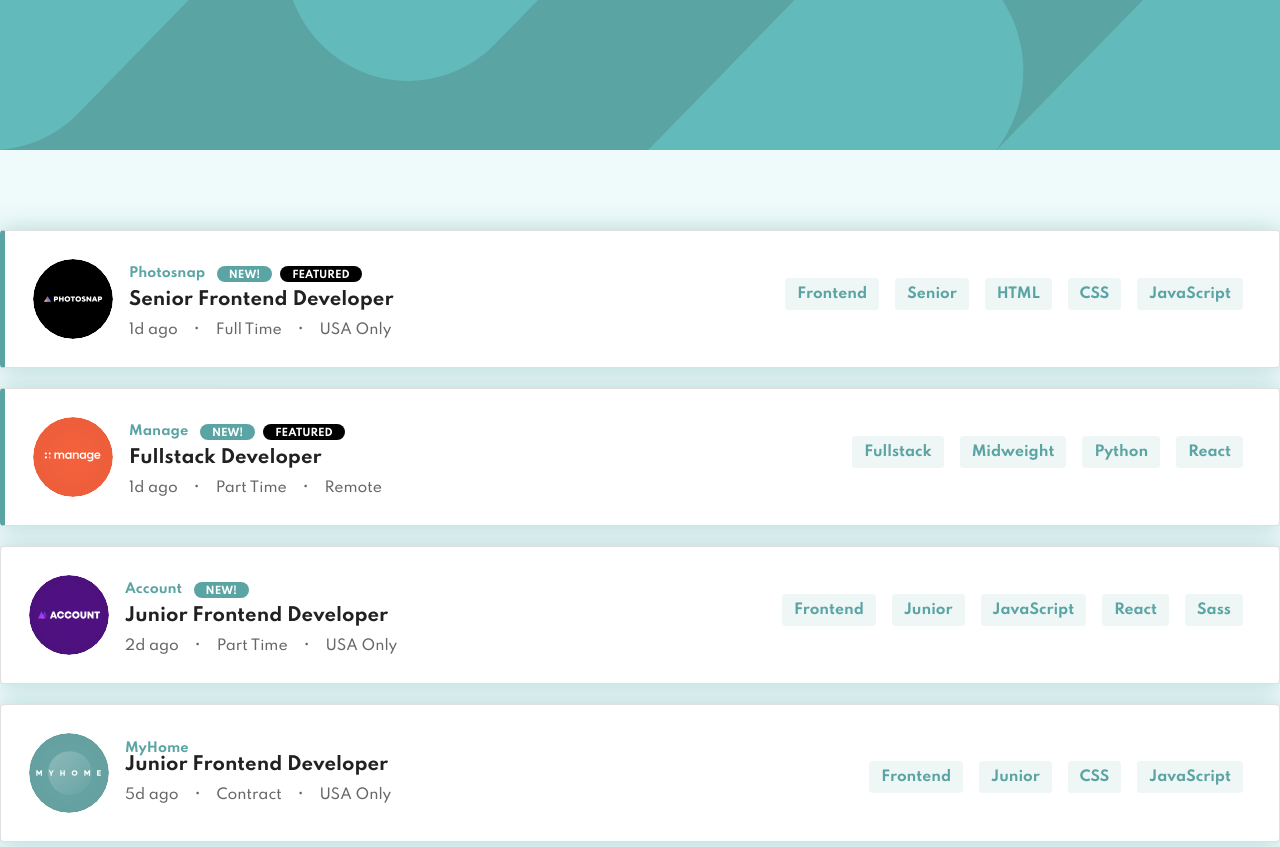
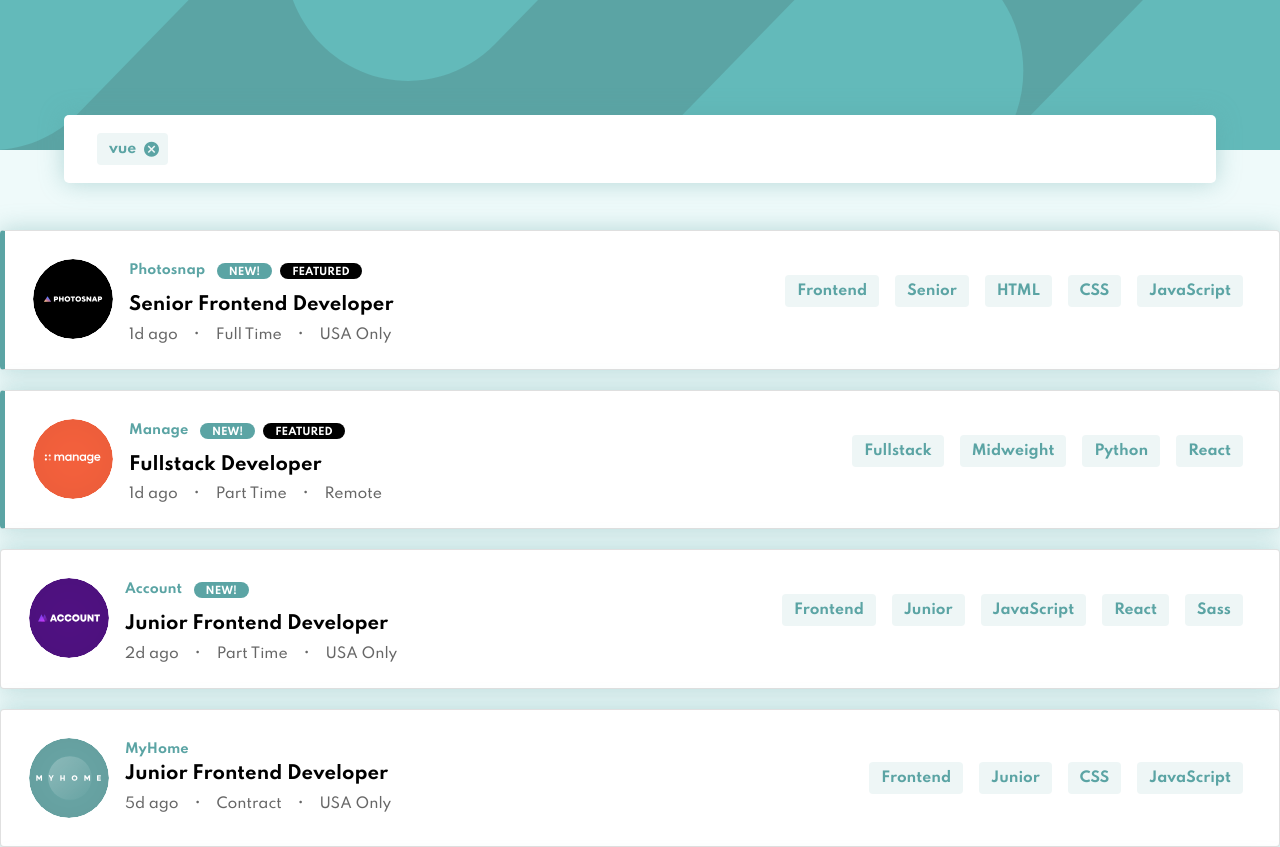
Before and after one commit to josemasf/job-list-and-filter, a Vue app: page / in a window 1280 px wide. Shown: the top 847 px of the page. Built offline with nearby package versions, Linux system fonts and the light colour scheme.

Commit message:
add filter box

```diff
--- a/src/App.vue
+++ b/src/App.vue
@@ -1,10 +1,16 @@
 <template>
   <v-app>
     <div class="bg-header">
+      <div class="filter-box">
+        <v-chip class="primary--text font-weight-bold ma-2" color="filterbg" close @click:close="deleteFilter(index)" label
+          v-for="(item, index) in labelFilter" :key="item">
+          {{item}}
+        </v-chip>
+      </div>
     </div>
     <v-main class="bg-body">
       <div id="content">
-        <cards-jobs></cards-jobs>
+        <cards-jobs v-on:filter-label="filterLabel"></cards-jobs>
       </div>
     </v-main>
   </v-app>
@@ -12,21 +18,34 @@
 
 
 <script lang="ts">
-import Vue from 'vue';
+
+import { Component, Vue } from 'vue-property-decorator'
 
 import CardsJobs from './containers/CardsJobs.vue';
 
-export default Vue.extend({
-  name: 'App',
+@Component({
+  components:{
+    CardsJobs
+  }
+})
+export default class App extends Vue{
+  private labelFilter: string[] = ['vue']
 
-  components: {
-    CardsJobs,
-  },
-
-  data: () => ({
-    //
-  }),
-});
+  filterLabel(payload: string){
+    if(!this.isInArray(payload))
+    this.labelFilter.push(payload);
+  }
+  deleteFilter(index: number){
+    this.labelFilter.splice(index, 1)
+  }
+  isInArray(newItem: string): boolean{
+    const finder = this.labelFilter.find(item => item ===newItem);
+    console.log(finder)
+    if(finder !== undefined)
+      return  true
+    return false
+  }
+}
 </script>
 
 <style scoped>
@@ -44,6 +63,18 @@ export default Vue.extend({
   max-width: 1440px;
   margin: 80px auto 0;
 }
+
+.filter-box{
+  margin: 0 auto;
+  width: 90%;
+  background-color: #fff;
+  border-radius: 5px;
+  top: 115px;
+  position: relative;
+  padding: 10px 25px;
+  box-shadow: 0 0 25px 0 hsla(180, 29%, 50%, 0.4);
+
+}
 </style>
 
 <style>
--- a/src/components/Card.vue
+++ b/src/components/Card.vue
@@ -17,8 +17,8 @@
           x-small color="black white--text text-uppercase chip" v-show="job.featured"
         >Featured</v-chip>
       </div>
-      <v-list-item-title class="mb-1 job-position">
-        {{job.position}}
+      <v-list-item-title class="mt-2 mb-1 job-position">
+        <router-link to="#">{{job.position}}</router-link>
       </v-list-item-title>
       <v-list-item-subtitle>
         <ul class="extra-data">
@@ -30,7 +30,7 @@
         </v-col>
         <v-col :cols=6>
           <div class="mt-3 text-right">
-            <v-chip class="primary--text font-weight-bold ma-2" color="filterbg"
+            <v-chip class="primary--text font-weight-bold ma-2" color="filterbg" @click="selectLabel(item)"
       label
       v-for="item in labelInfo(job)" :key="item">
               {{item}}
@@ -46,7 +46,7 @@
 
 <script lang="ts">
 
-import { Component, Prop, Vue } from 'vue-property-decorator'
+import { Component, Emit, Prop, Vue } from 'vue-property-decorator'
 
 @Component({
     components:{
@@ -54,6 +54,8 @@ import { Component, Prop, Vue } from 'vue-property-decorator'
     })
 export default class Card extends Vue{
 @Prop() readonly jobInfo!: Job[]
+
+private selectedLabels: string[] = [];
 
     logoImage (jobInfo: Job) {
       const fileName = jobInfo.logo.toLowerCase()
@@ -75,6 +77,12 @@ export default class Card extends Vue{
 
       return info;
     }
+
+    @Emit()
+    selectLabel(item: string){
+      this.selectedLabels.push(item);
+    }
+
 }
 
 interface Job{
@@ -122,4 +130,13 @@ interface Job{
 .chip{
   padding-top: 2.5px;
 }
+
+a{
+  color: #000 !important;
+  text-decoration: none;
+}
+a:hover{
+  color: #5BA4A4 !important;
+  text-decoration: none;
+}
 </style>
--- a/src/containers/CardsJobs.vue
+++ b/src/containers/CardsJobs.vue
@@ -1,19 +1,24 @@
 <template>
     <div id="jobs" class="job-info">
-      <card :jobInfo="items"></card>
+      <card :jobInfo="items" v-on:select-label="filterLabel"></card>
     </div>
 </template>
 
 <script lang="ts">
-import Vue from 'vue'
-import Component from 'vue-class-component'
+import { Component, Emit, Vue } from 'vue-property-decorator'
 import {Card} from '@/components'
+
 @Component({
     components:{
         Card
     }
     })
 export default class CardsJobs extends Vue{
+  @Emit()
+  filterLabel(payload: string){
+      console.log(payload)
+  }
+
     private items!: {
       id: number;company: string;logo: string;new: boolean;featured: boolean;position: string;role: string;level: string;postedAt: string;contract: string;location: string;languages: string[];tools: string[];
     } [];
@@ -170,6 +175,7 @@ created() {
     }
   ]
 
+
 }
 
 }
```
